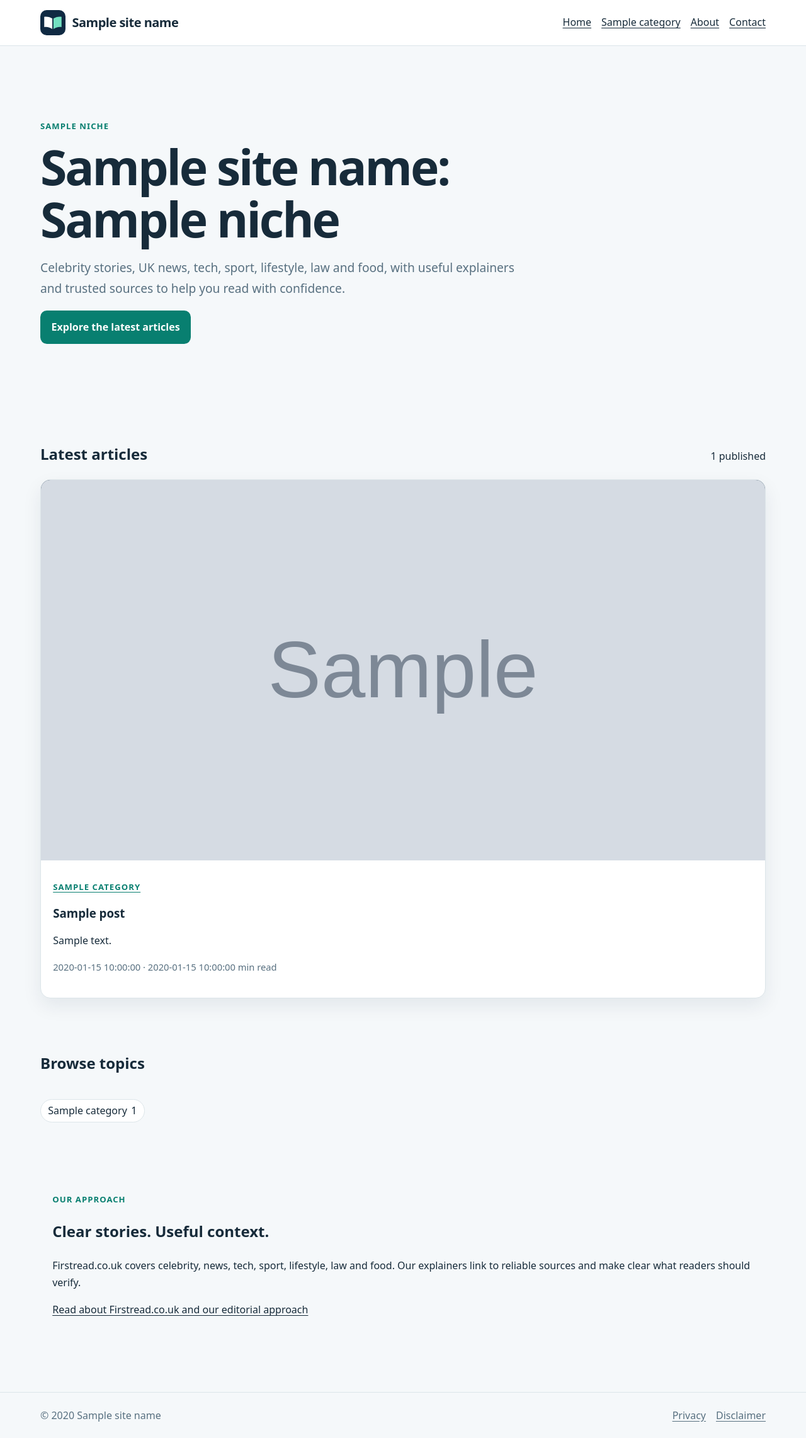
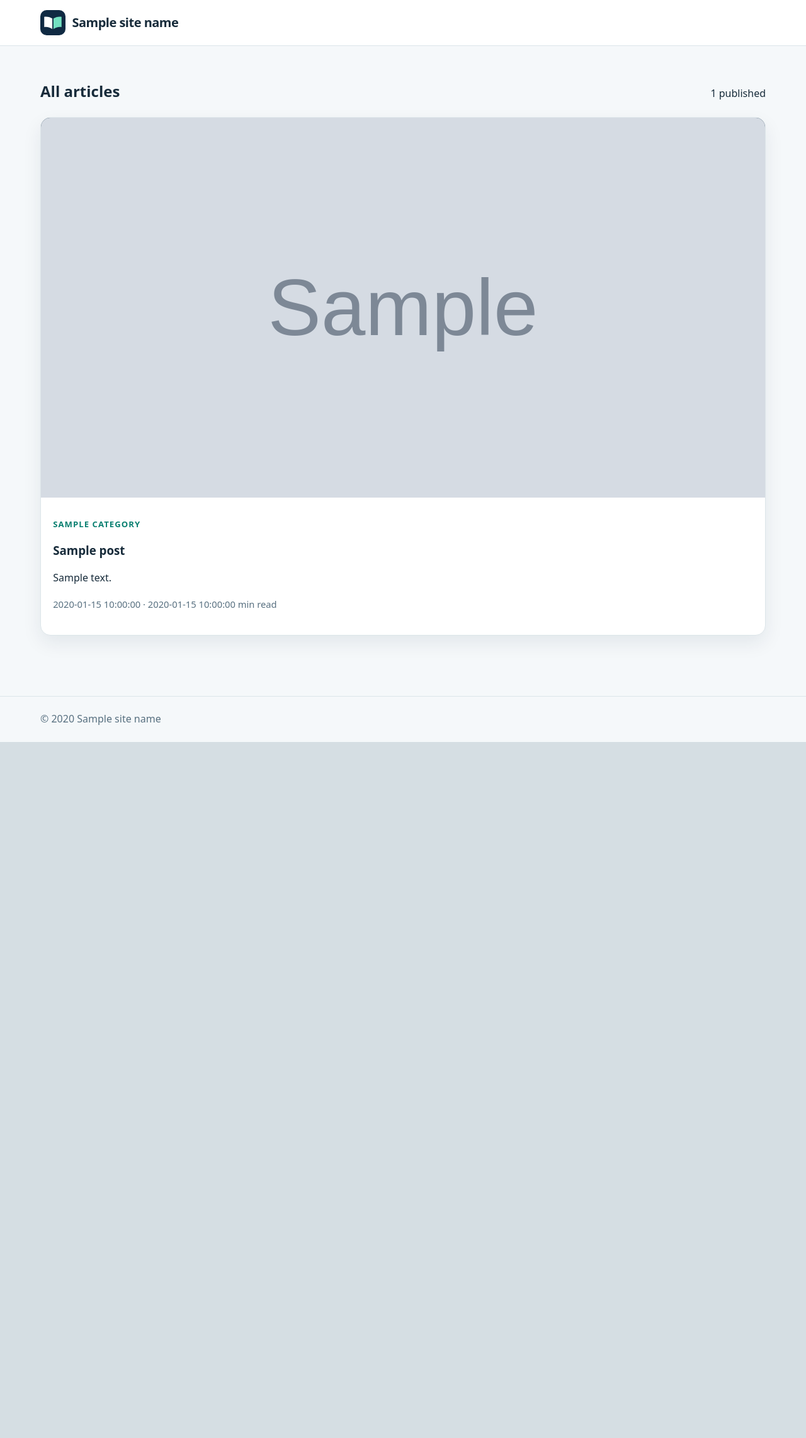
Before and after one commit to israinsols/firstread-ai-automation, a Python web app: template templates/home.html in a window 1280 px wide. Shown: the whole page at 63% size. After the commit the page ends 1178 px from the top, so only its background shows below. Run offline with Jinja, Linux system fonts and the light colour scheme; the template is opened without the code that fills it: most values are stand-ins (such as "Sample title", 1, 10 or a date in 2020); grey boxes marked "Sample" are stand-in pictures.

Commit message:
Show all blogs without site navigation
Co-authored-by: Copilot <223556219+Copilot@users.noreply.github.com>

```diff
--- a/builder.py
+++ b/builder.py
@@ -340,7 +340,7 @@ def build_site(config: SiteConfig) -> dict[str, Any]:
         canonical=home_url,
         og_type="website",
         json_ld=website_json_ld(config),
-        posts=posts[:POSTS_PER_PAGE],
+        posts=posts,
         categories=categories,
         niche=config.niche,
     )
--- a/templates/base.html
+++ b/templates/base.html
@@ -34,18 +34,10 @@
   <a class="skip" href="{{ base_path }}/#main">Skip to content</a>
   <header class="site-header">
     <div class="wrap header-inner">
-      <a class="brand" href="/" aria-label="{{ site_name }} homepage">
+      <div class="brand">
         <img src="/static/logo.svg" alt="" width="40" height="40">
         <span>{{ site_name }}</span>
-      </a>
-      <nav aria-label="Main navigation">
-        <a href="/">Home</a>
-        {% for category in categories|default([]) %}
-        <a href="/category/{{ category.slug }}/">{{ category.name }}</a>
-        {% endfor %}
-        <a href="/about/">About</a>
-        <a href="/contact/">Contact</a>
-      </nav>
+      </div>
     </div>
   </header>
   <main id="main" class="wrap">
@@ -54,10 +46,6 @@
   <footer class="site-footer">
     <div class="wrap footer-inner">
       <span>&copy; {{ current_year }} {{ site_name }}</span>
-      <nav aria-label="Legal">
-        <a href="/privacy/">Privacy</a>
-        <a href="/disclaimer/">Disclaimer</a>
-      </nav>
     </div>
   </footer>
 </body>
--- a/templates/home.html
+++ b/templates/home.html
@@ -1,13 +1,7 @@
 {% extends "base.html" %}
 {% block content %}
-<section class="hero">
-  <p class="eyebrow">{{ niche }}</p>
-  <h1>{{ site_name }}: {{ niche }}</h1>
-  <p>Celebrity stories, UK news, tech, sport, lifestyle, law and food, with useful explainers and trusted sources to help you read with confidence.</p>
-  <a class="button" href="#latest-posts">Explore the latest articles</a>
-</section>
 <section id="latest-posts" class="section">
-  <div class="section-heading"><h2>Latest articles</h2><span>{{ posts|length }} published</span></div>
+  <div class="section-heading"><h1>All articles</h1><span>{{ posts|length }} published</span></div>
   {% if posts %}
   <div class="post-grid">
     {% for post in posts %}
@@ -16,7 +10,7 @@
         <img src="{{ post.thumbnail }}" alt="" width="400" height="210" loading="lazy">
       </a>
       <div class="card-body">
-        <p class="eyebrow"><a href="/category/{{ post.category_slug }}/">{{ post.category }}</a></p>
+        <p class="eyebrow">{{ post.category }}</p>
         <h3><a href="/{{ post.slug }}/">{{ post.title }}</a></h3>
         <p>{{ post.meta_description }}</p>
         <p class="muted">{{ post.date }} · {{ post.reading_time }} min read</p>
@@ -28,22 +22,4 @@
   <p>New articles are being prepared. Check back soon.</p>
   {% endif %}
 </section>
-{% if categories %}
-<section class="section">
-  <h2>Browse topics</h2>
-  <div class="tag-list">
-    {% for category in categories %}
-    <a class="tag" href="/category/{{ category.slug }}/">{{ category.name }} <span>{{ category.count }}</span></a>
-    {% endfor %}
-  </div>
-</section>
-{% endif %}
-<section class="section">
-  <div class="card-body">
-    <p class="eyebrow">Our approach</p>
-    <h2>Clear stories. Useful context.</h2>
-    <p>Firstread.co.uk covers celebrity, news, tech, sport, lifestyle, law and food. Our explainers link to reliable sources and make clear what readers should verify.</p>
-    <a href="/about/">Read about Firstread.co.uk and our editorial approach</a>
-  </div>
-</section>
 {% endblock %}
--- a/templates/page.html
+++ b/templates/page.html
@@ -1,6 +1,5 @@
 {% extends "base.html" %}
 {% block content %}
-<nav class="breadcrumbs" aria-label="Breadcrumb"><a href="/">Home</a> / <span>{{ page.title }}</span></nav>
 <article class="article static-page">
   <header class="article-header"><h1>{{ page.title }}</h1></header>
   <div class="article-content">{{ page.content_html|safe }}</div>
--- a/templates/post.html
+++ b/templates/post.html
@@ -1,9 +1,8 @@
 {% extends "base.html" %}
 {% block content %}
-<nav class="breadcrumbs" aria-label="Breadcrumb"><a href="/">Home</a> / <a href="/category/{{ post.category_slug }}/">{{ post.category }}</a> / <span>{{ post.title }}</span></nav>
 <article class="article">
   <header class="article-header">
-    <p class="eyebrow"><a href="/category/{{ post.category_slug }}/">{{ post.category }}</a></p>
+    <p class="eyebrow">{{ post.category }}</p>
     <h1>{{ post.title }}</h1>
     <p class="muted">By {{ post.author }} · {{ post.date }} · {{ post.reading_time }} min read</p>
     <img class="cover" src="{{ post.image_src }}" alt="{{ post.title }}" width="1200" height="630" fetchpriority="high">
```
Also changed, not shown: templates/category.html (+0 -8 lines), tests/test_builder.py (+8 -6 lines).
